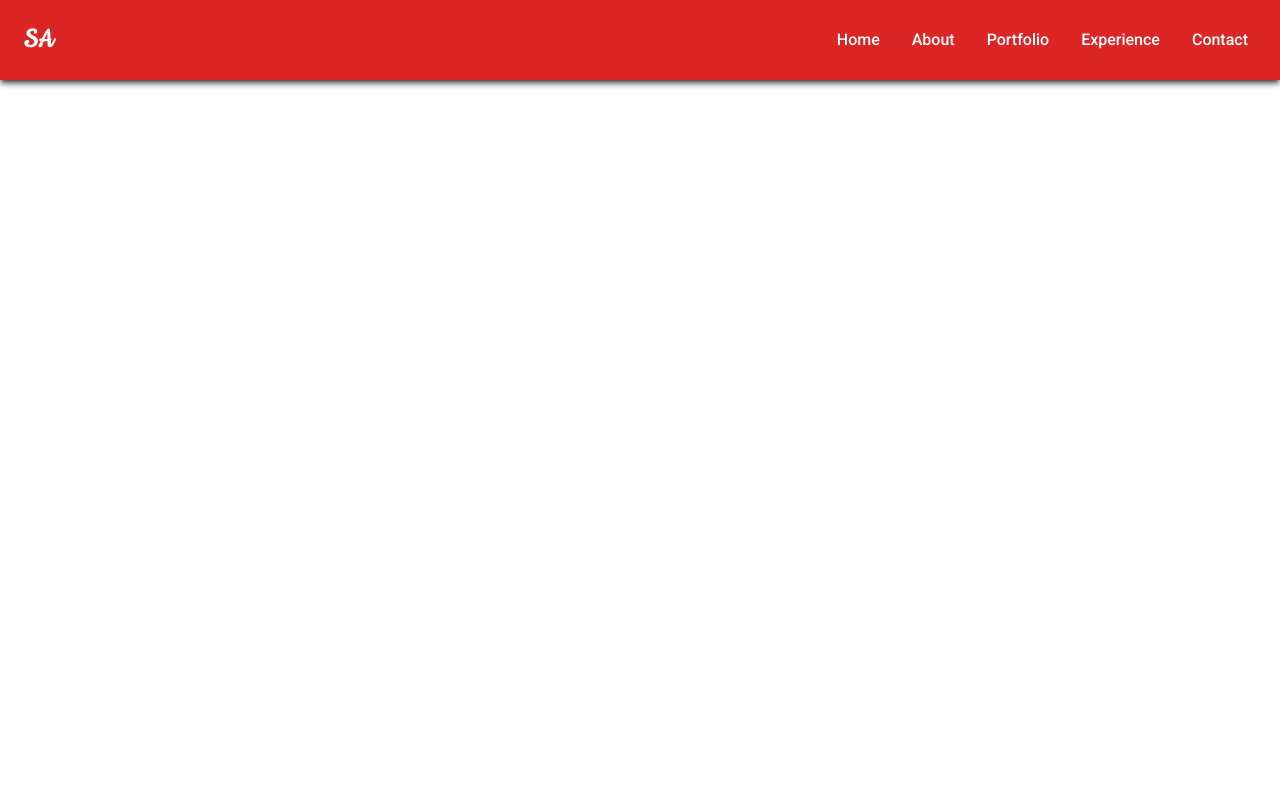
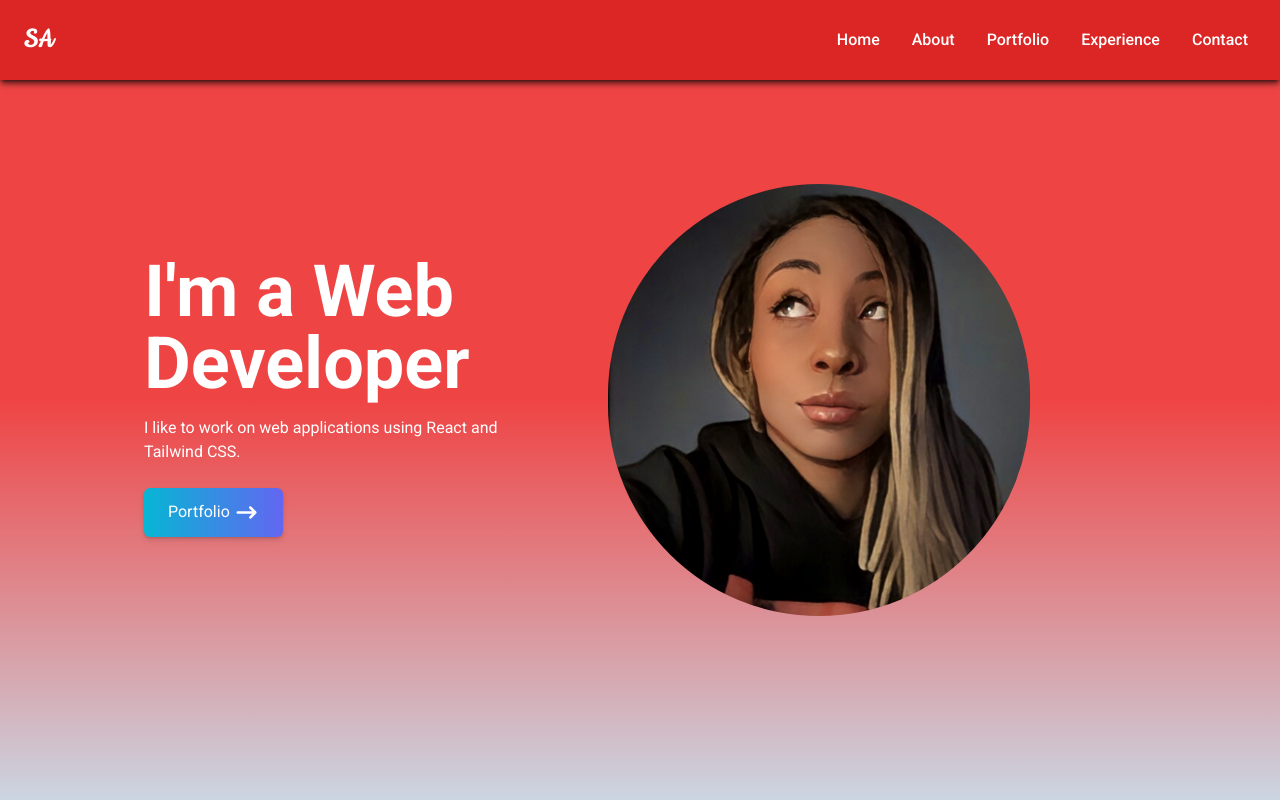
Before and after one commit to Sapereza/sarah-portfolio, a React (Create React App) app: page / in a window 1280 px wide. Built offline with nearby package versions, Linux system fonts and the light colour scheme.

Commit message:
finished a good amount of the home page. I am currently messing around with the button animation so the affects now will not be in the finished project. I am just getting an idea of what I like and if I am going to change icons or not.

```diff
--- a/src/components/Home.jsx
+++ b/src/components/Home.jsx
@@ -1,8 +1,39 @@
 import React from 'react';
+import HeroImage from "../assets/heroImage.png";
+import {HiArrowNarrowRight} from "react-icons/hi";
 
 const Home = () => {
-  return <div>Home</div>;
+  return (
+    <div name="home" className="h-screen w-full bg-gradient-to-b from-red-500 via-red-500 to-slate-300">
 
+        <div className="max-w-screen-lg mx-auto flex flex-col items-center justify-center h-full px-4 md:flex-row">
+            <div className="flex flex-col justify-center h-full">
+                <h1 className="text-4xl md:text-7xl text-white font-bold">
+                    I'm a Web Developer
+                </h1>
+                <p className="text-white py-4 max-w-md">
+                    I like to work on web applications using React and Tailwind CSS.
+                </p>
+                <div>
+                    <button className="group text-white w-fit px-6 py-3 my-2 flex items-center rounded-md bg-gradient-to-r from-cyan-500 to-indigo-500 shadow drop-shadow-md cursor-pointer active:shadow-inner active:shadow-black/50 active:duration-200">
+                        Portfolio
+                        <span className="group-hover:rotate-90 duration-300">
+                        <HiArrowNarrowRight size={25} className="ml-1" />
+                        </span>
+
+                    </button>
+                </div>
+            </div>
+
+            <div>
+                <img src={HeroImage} alt="my profile" className="rounded-full mx-auto w-2/3 md:w-2/3"/>
+            </div>
+
+        </div>
+
+    </div>
+
+  );
 };
 
 export default Home;
--- a/src/components/NavBar.jsx
+++ b/src/components/NavBar.jsx
@@ -50,7 +50,7 @@ const NavBar = () => {
       </div>
 
       {nav && (
-        <ul className="flex flex-col justify-center items-center absolute top-0 left-0 w-full h-screen bg-gradient-to-b from-red-500 to-slate-200 ">
+        <ul className="flex flex-col justify-center items-center absolute top-0 left-0 w-full h-screen bg-gradient-to-b from-red-500 via-red-500 to-slate-300 ">
 
         {links.map(({ id, link }) => (
             <li key={id} className="px-4 cursor-pointer capitalize py-6 text-4xl font-medium hover:scale-105 duration-200">{link}</li>
```
